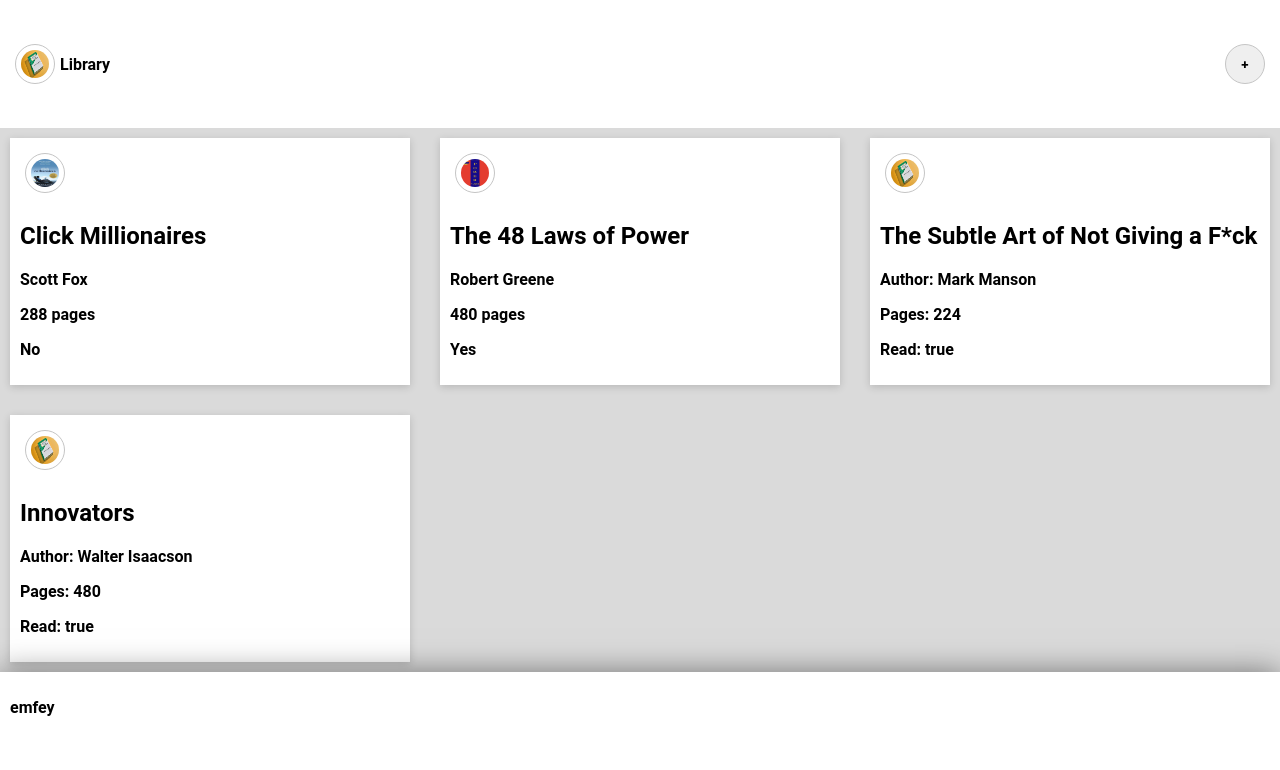
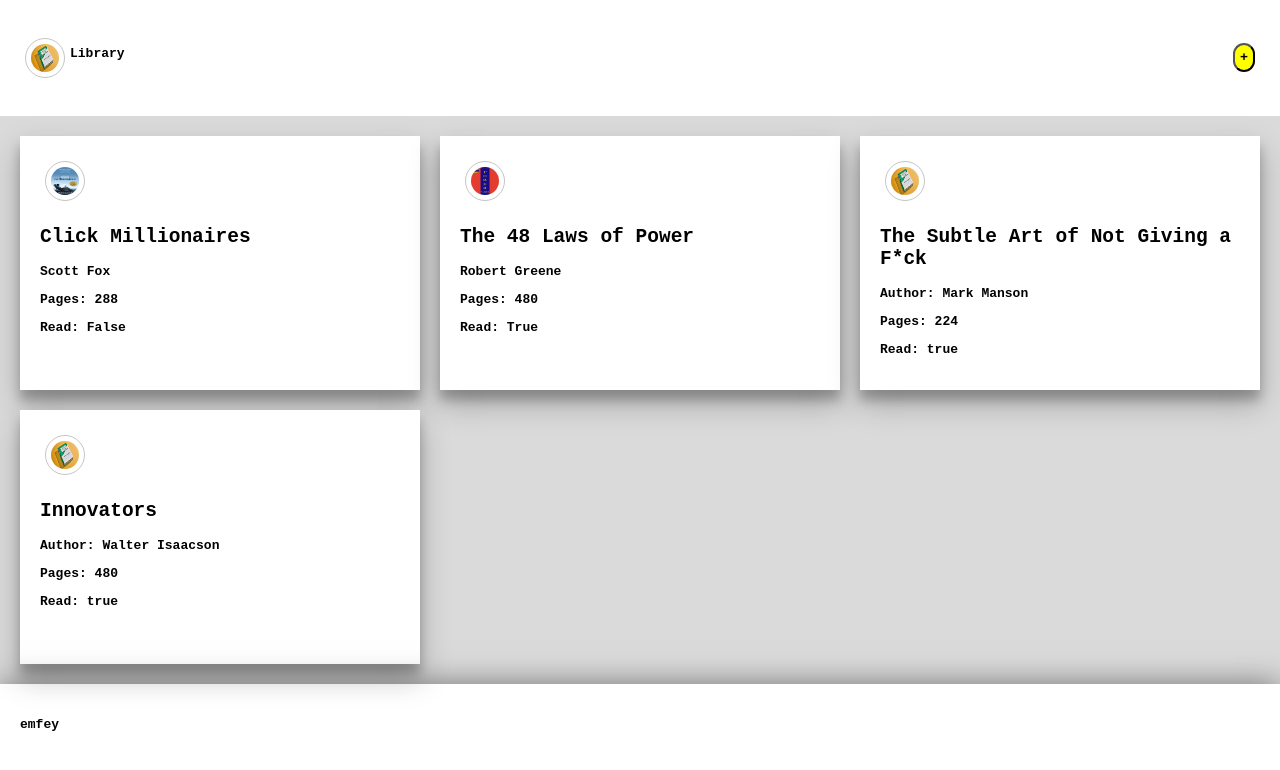
Before and after one commit to EmFey/Library, a plain HTML site: page index.html in a window 1280 px wide. Drawn offline with Linux system fonts and the light colour scheme.

Commit message:
Major design changes

```diff
--- a/app.js
+++ b/app.js
@@ -6,6 +6,7 @@ const formAddBookBtn = document.querySelector(".formBtn");
 
 addBookBtn.addEventListener('click', openForm);
 formAddBookBtn.addEventListener('click', getBook);
+//window.addEventListener('click', () => {formModal.classList.remove("active");});
 
 function openForm() {
 	formModal.classList.add("active");
--- a/index.html
+++ b/index.html
@@ -23,8 +23,8 @@
                 <div class="book-descr">
                      <h2>Click Millionaires</h2>
                      <p>Scott Fox</p>
-                     <p>288 pages</p>
-                     <p>No</p>
+                     <p>Pages: 288</p>
+                     <p>Read: False</p>
                 </div>
             </div>
 
@@ -33,8 +33,8 @@
                 <div class="book-descr">
                      <h2>The 48 Laws of Power</h2>
                      <p>Robert Greene</p>
-                     <p>480 pages</p>
-                     <p>Yes</p>
+                     <p>Pages: 480</p>
+                     <p>Read: True</p>
                 </div>
             </div>
         </div>
--- a/style.css
+++ b/style.css
@@ -1,28 +1,40 @@
 * {
-    padding: 0;
     font-weight: bold;
     box-sizing: border-box;
-    font-family: 'Roboto', sans-serif;
+    font-family: monospace;
 }
 
 :root {
-    --main-padding: 10px;
+    --main-padding: 20px;
     --main-box-shadow: 0px 4px 5px #afafaf;
-    --shadow: #00000029 0px 2px 8px;
+    --shadow: #00000040 0px 14px 28px, #00000038 0px 10px 10px;
+    --main-margin: 5px;
   }
 
 body {
     margin: 0;
 }
 
-img, button {
+img {
     align-items: center;
     width: 40px;
     height: 40px;
     border-radius: 30px;
     border: 1px solid #c5c5c5;
     padding: 5px;
-    margin: 5px;
+    margin: var(--main-margin);
+}
+
+button {
+    align-items: center;
+    border-radius: 50px;
+    padding: 5px;
+    margin: var(--main-margin);
+    background-color: yellow;
+    -webkit-border-radius: 50px;
+    -moz-border-radius: 50px;
+    -ms-border-radius: 50px;
+    -o-border-radius: 50px;
 }
 
 .container {
@@ -35,7 +47,7 @@ img, button {
     display: flex;
     justify-content: space-between;
     align-items: center;
-    box-shadow: 0 1px 30px #00000080;
+    box-shadow: var(--shadow);
     padding: var(--main-padding);
 }
 
@@ -45,7 +57,7 @@ img, button {
 
 .book-area {
     display: grid;
-    gap: 30px;
+    gap: 20px;
     grid-template-rows: repeat(2, 1fr);
     grid-template-columns: repeat(auto-fit, minmax(400px, 1fr));
     background-color: #dadada;
@@ -54,7 +66,7 @@ img, button {
 
 .book-tile {
     background-color: white;
-    padding: var(--main-padding);
+    padding: 20px;
     box-shadow: var(--shadow);
 }
 
@@ -81,6 +93,11 @@ img, button {
     text-align: center;
     transform: translate(-50%, -50%) scale(0);
     transition: 0.2s ease-in-out;
+    box-shadow: var(--shadow);
+}
+
+input {
+    padding: var(--main-padding);
 }
 
 .active {
```
